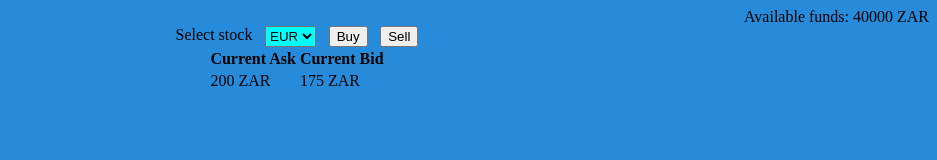
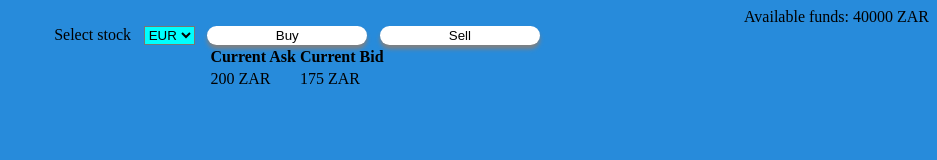
Before and after one commit to Joshua-Langman/TradingApp, a website: page public/trading.html in a window 1280 px wide. Shown: the whole page, without its empty margins (343-1280 px from the left). Drawn offline with Linux system fonts and the light colour scheme.

Commit message:
added button animations

```diff
--- a/css/style.css
+++ b/css/style.css
@@ -23,7 +23,17 @@ select{
 }
 
 button{
-    flex-grow: 1 20%;
+    background-color: white;
+    border: none;
+    border-radius: 1rem;
+    width: 10rem;
+    box-shadow: 0 0.25rem 0.25rem grey;
+}
+
+button:active{
+    background-color: #dfe6e5;
+    box-shadow: 0 0.25rem 0.25rem #5e5e5e;
+    transform: translateY(0.1rem);
 }
 
 @keyframes color{
```
